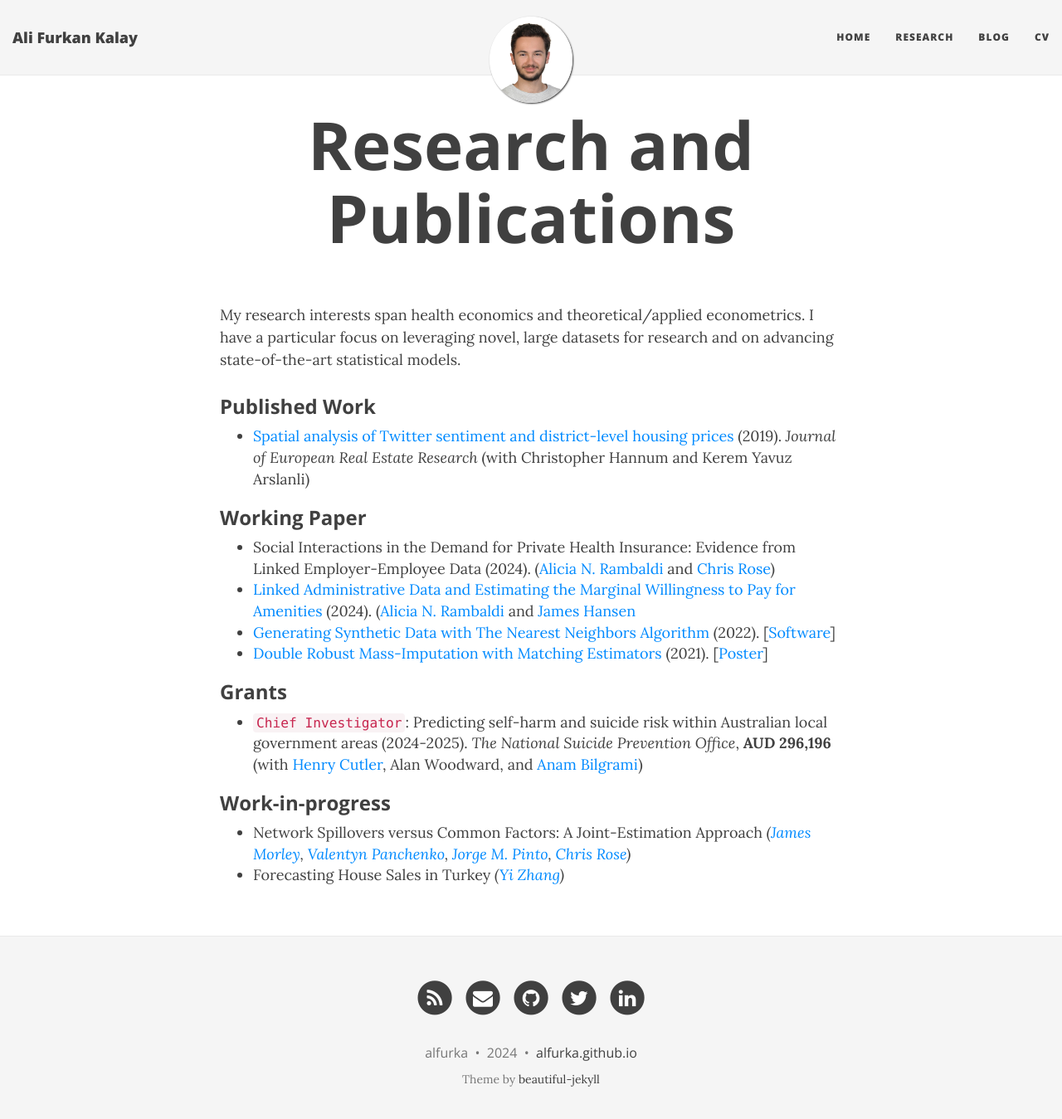
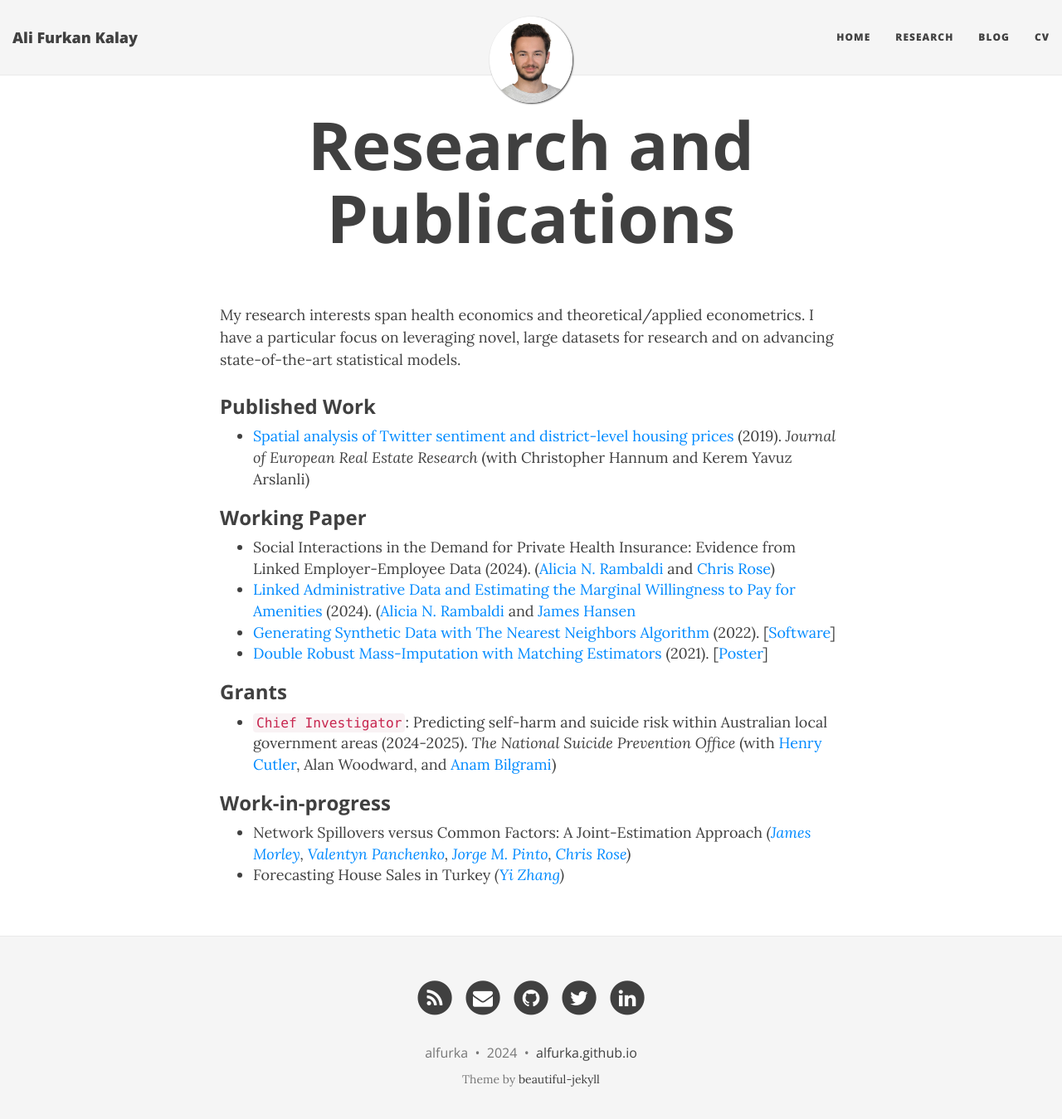
Before and after one commit to alfurka/alfurka.github.io, a Jekyll site: the page built from research.md, in a window 1280 px wide and 1362 px high. Shown: the top 1349 px of the window at 83% size. Built offline with Jekyll 4.4.1, drawn with Linux system fonts in a browser that asks for light colours; nearby versions of some CDN libraries.

Commit message:
Update research.md

```diff
--- a/research.md
+++ b/research.md
@@ -17,7 +17,7 @@ My research interests span health economics and theoretical/applied econometrics
 - [Double Robust Mass-Imputation with Matching Estimators](https://arxiv.org/abs/2110.09275) (2021). [[Poster](https://alfurka.github.io/myfiles/Poster_Presentation.pdf)]
 
 ### Grants
-- `Chief Investigator`: Predicting self-harm and suicide risk within Australian local government areas (2024-2025). *The National Suicide Prevention Office*, **AUD 296,196** (with [Henry Cutler](https://researchers.mq.edu.au/en/persons/henry-cutler), Alan Woodward, and [Anam Bilgrami](https://sites.google.com/mq.edu.au/anambilgrami/home))
+- `Chief Investigator`: Predicting self-harm and suicide risk within Australian local government areas (2024-2025). *The National Suicide Prevention Office* (with [Henry Cutler](https://researchers.mq.edu.au/en/persons/henry-cutler), Alan Woodward, and [Anam Bilgrami](https://sites.google.com/mq.edu.au/anambilgrami/home))
 
 ### Work-in-progress
 
```
